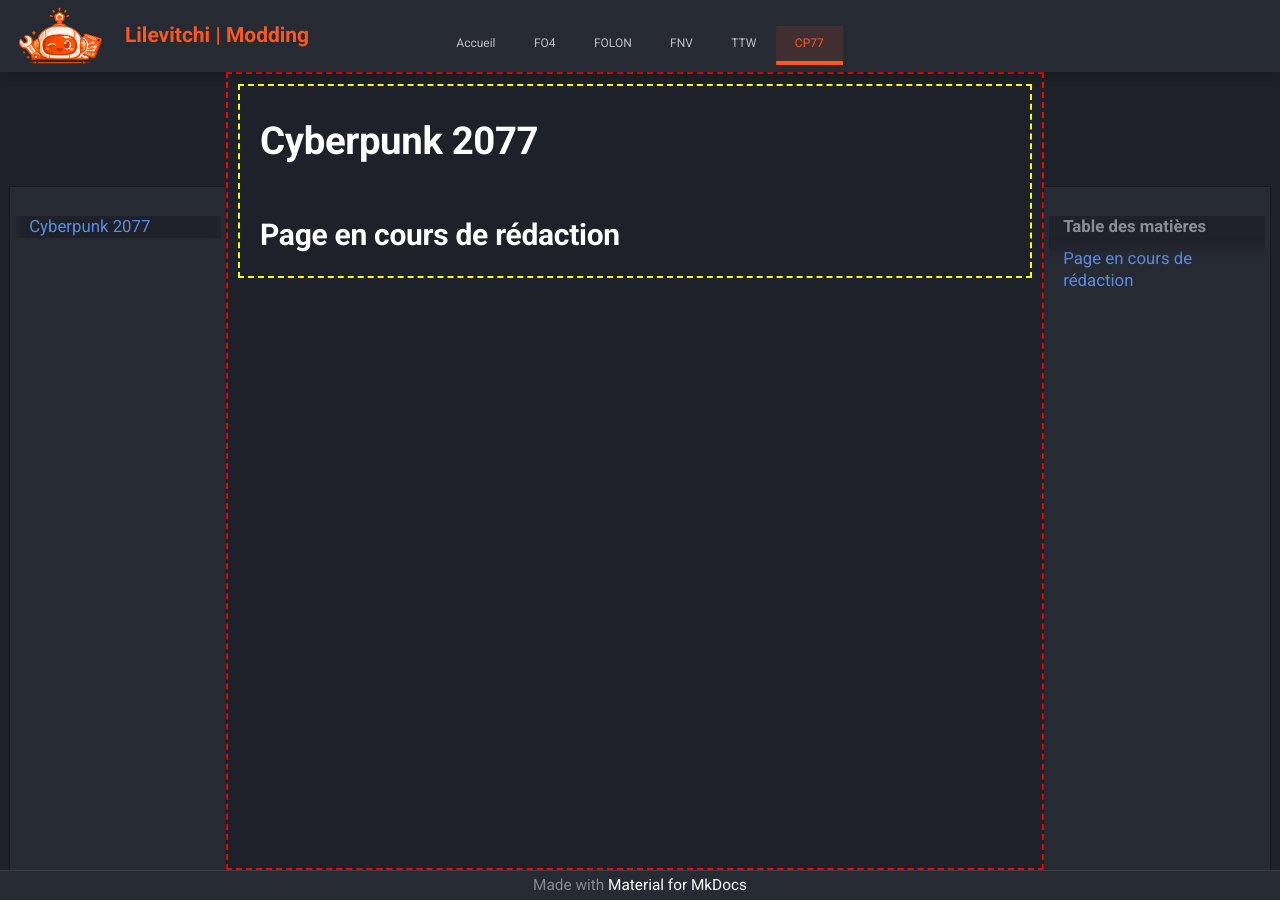
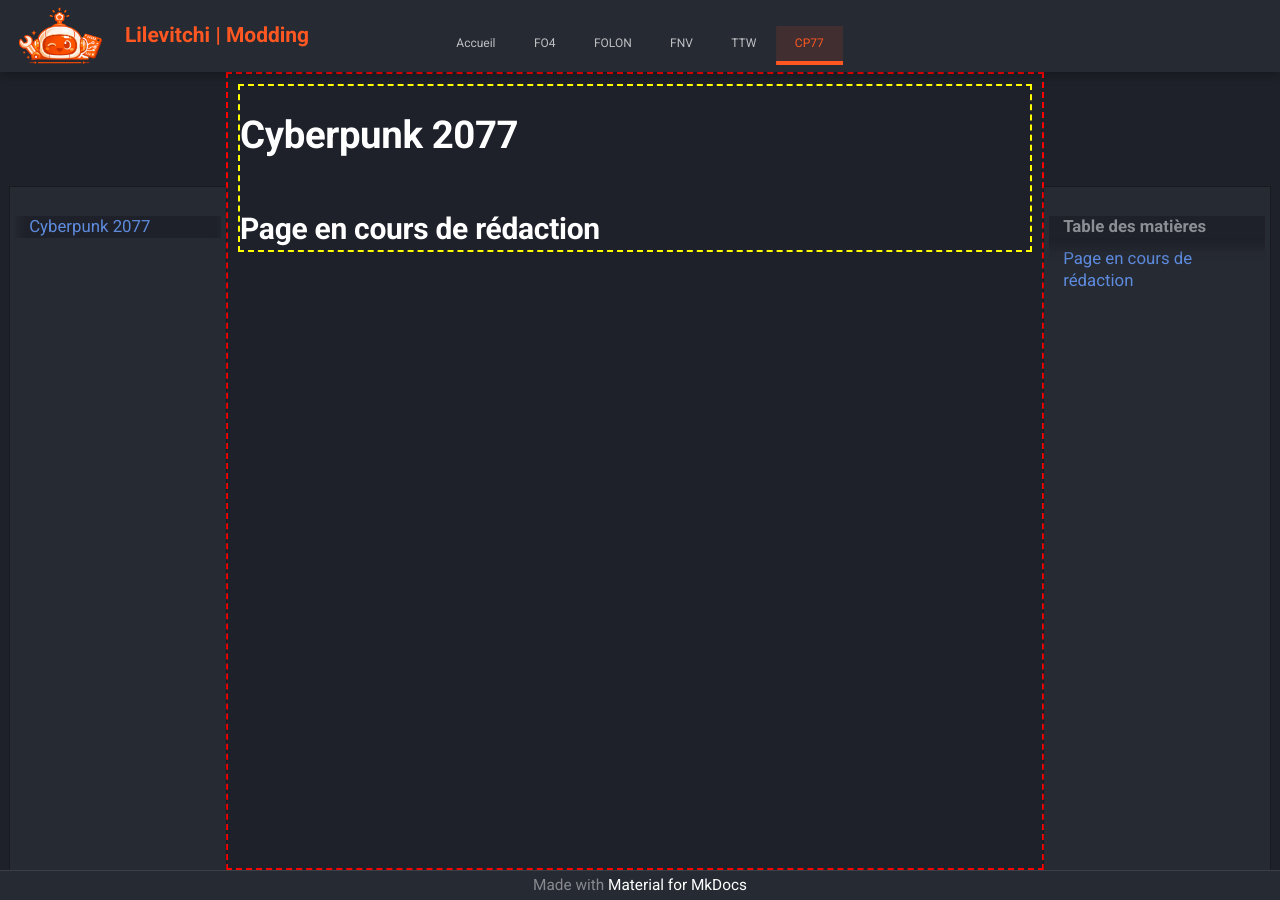
Before and after one commit to Lilevitchi/lilevitchi.github.io, an MkDocs documentation site: the page built from docs/cyberpunk/index.md, in a window 1280 px wide. Built offline with MkDocs 1.6.1 and Material for MkDocs 9.7.7, drawn with Linux system fonts in a browser that asks for light colours.

Commit message:
Update extra.css

```diff
--- a/docs/stylesheets/extra.css
+++ b/docs/stylesheets/extra.css
@@ -323,8 +323,6 @@
   max-width: none !important;
   width: 100% !important;
   margin: 0 !important;
-
-  padding: 20px !important;
 
   /*padding-top: var(--sidebar-gap) !important;*/
 
```
